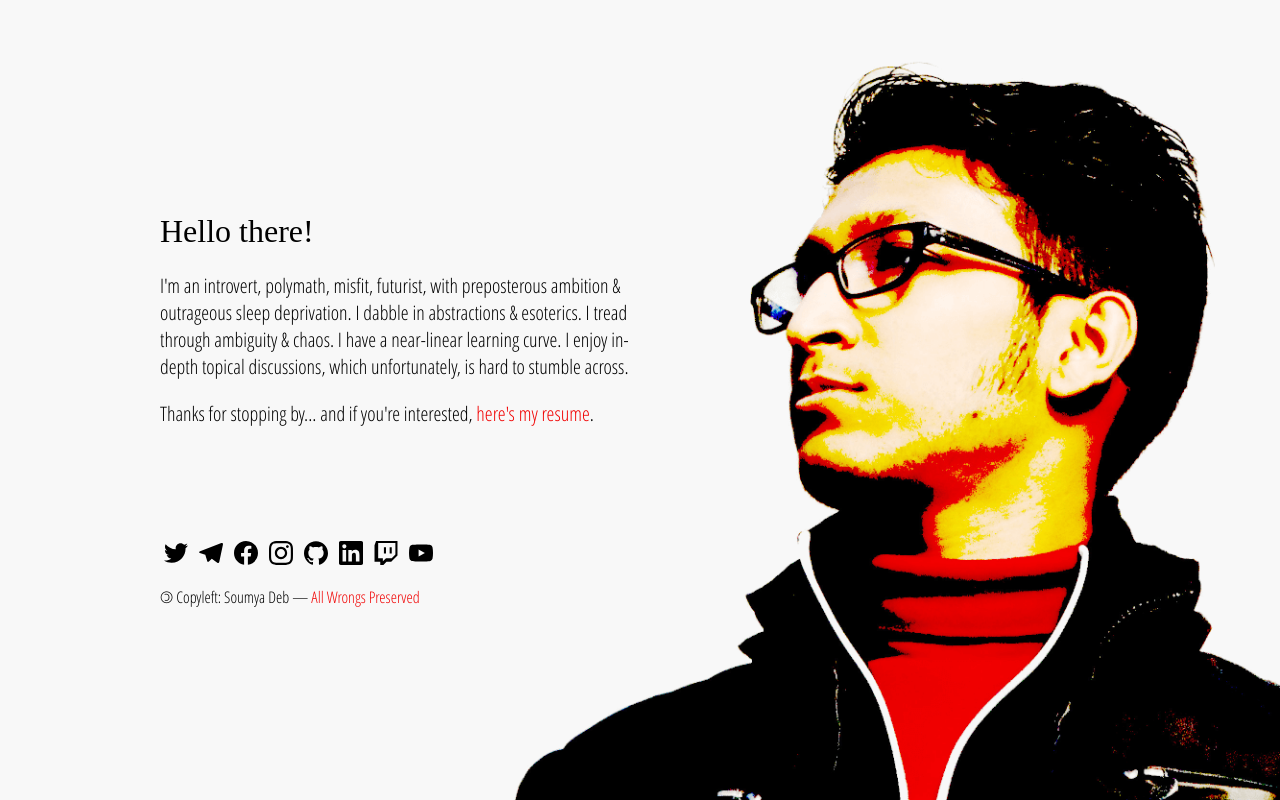
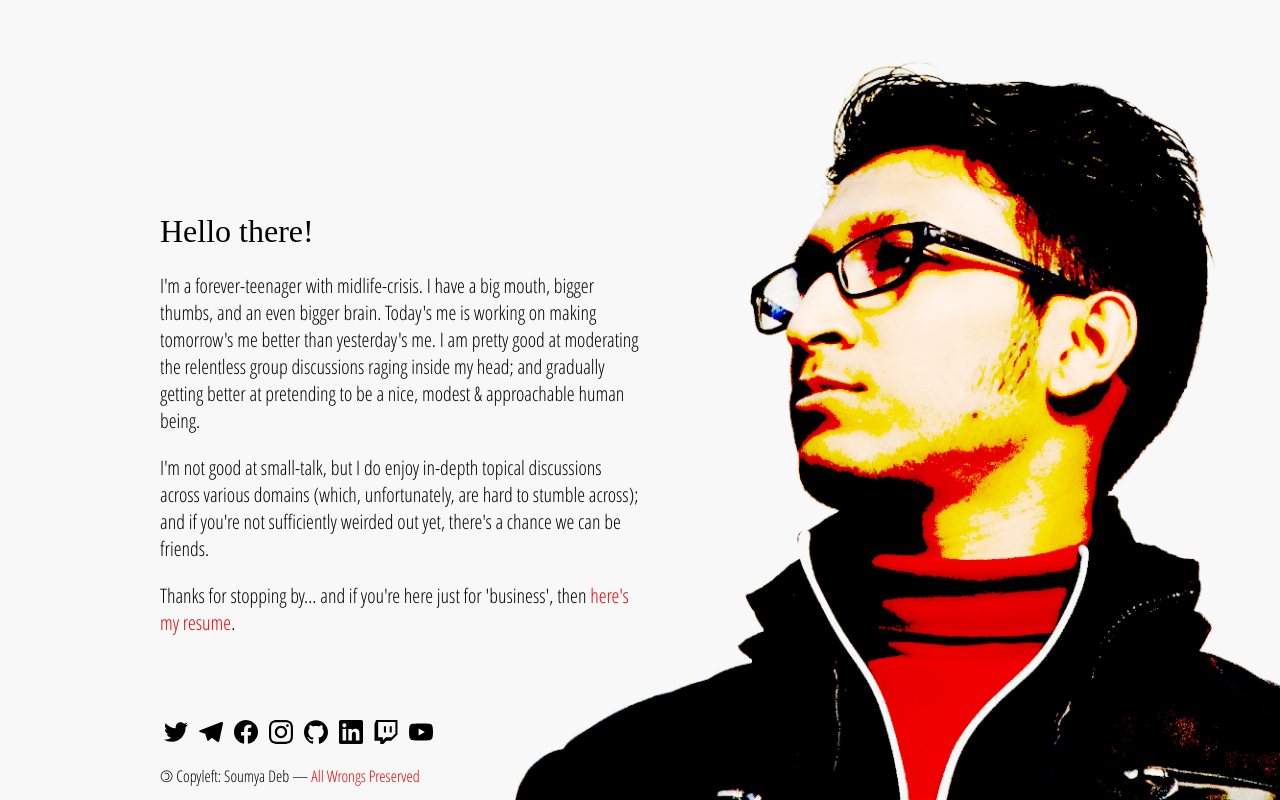
Before and after one commit to debloper/debs.io, a plain HTML site: page about/index.html in a window 1280 px wide. Drawn offline with Linux system fonts and the light colour scheme; a web font is replaced by a local one.

Commit message:
Update about page copy & metadata

```diff
--- a/about/index.html
+++ b/about/index.html
@@ -5,9 +5,9 @@
 
   <meta charset="utf-8">
   <meta name="viewport" content="width=device-width">
-  <meta name="description" content="Soumya Deb's Personal Website">
+  <meta name="description" content="About Soumya Deb">
 
-  <title>About Deb</title>
+  <title>About Soumya Deb</title>
 
   <link rel="preload" as="font" type="font/woff2" href="https://fonts.gstatic.com/s/opensanscondensed/v14/z7NFdQDnbTkabZAIOl9il_O6KJj73e7Ff1GhDuXMRw.woff2" crossorigin />
   <link rel="preload" as="font" type="font/woff2" href="https://fonts.gstatic.com/s/specialelite/v10/XLYgIZbkc4JPUL5CVArUVL0ntnAOSA.woff2" crossorigin />
@@ -18,8 +18,9 @@
 <body>
   <header>
     <h1>Hello there!</h1>
-    <p>I'm an introvert, polymath, misfit, futurist, with preposterous ambition &amp; outrageous sleep deprivation. I dabble in abstractions &amp; esoterics. I tread through ambiguity &amp; chaos. I have a near-linear learning curve. I enjoy in-depth topical discussions, which unfortunately, is hard to stumble across.</p>
-    <p>Thanks for stopping by... and if you're interested, <a href="https://cv.debs.io">here's my resume</a>.</p>
+    <p>I'm a forever-teenager with midlife-crisis. I have a big mouth, bigger thumbs, and an even bigger brain. Today's me is working on making tomorrow's me better than yesterday's me. I am pretty good at moderating the relentless group discussions raging inside my head; and gradually getting better at pretending to be a nice, modest & approachable human being.</p>
+    <p>I'm not good at small-talk, but I do enjoy in-depth topical discussions across various domains (which, unfortunately, are hard to stumble across); and if you're not sufficiently weirded out yet, there's a chance we can be friends.</p>
+    <p>Thanks for stopping by... and if you're here just for 'business', then <a href="https://cv.debs.io">here's my resume</a>.</p>
   </header>
 
   <footer>
```
